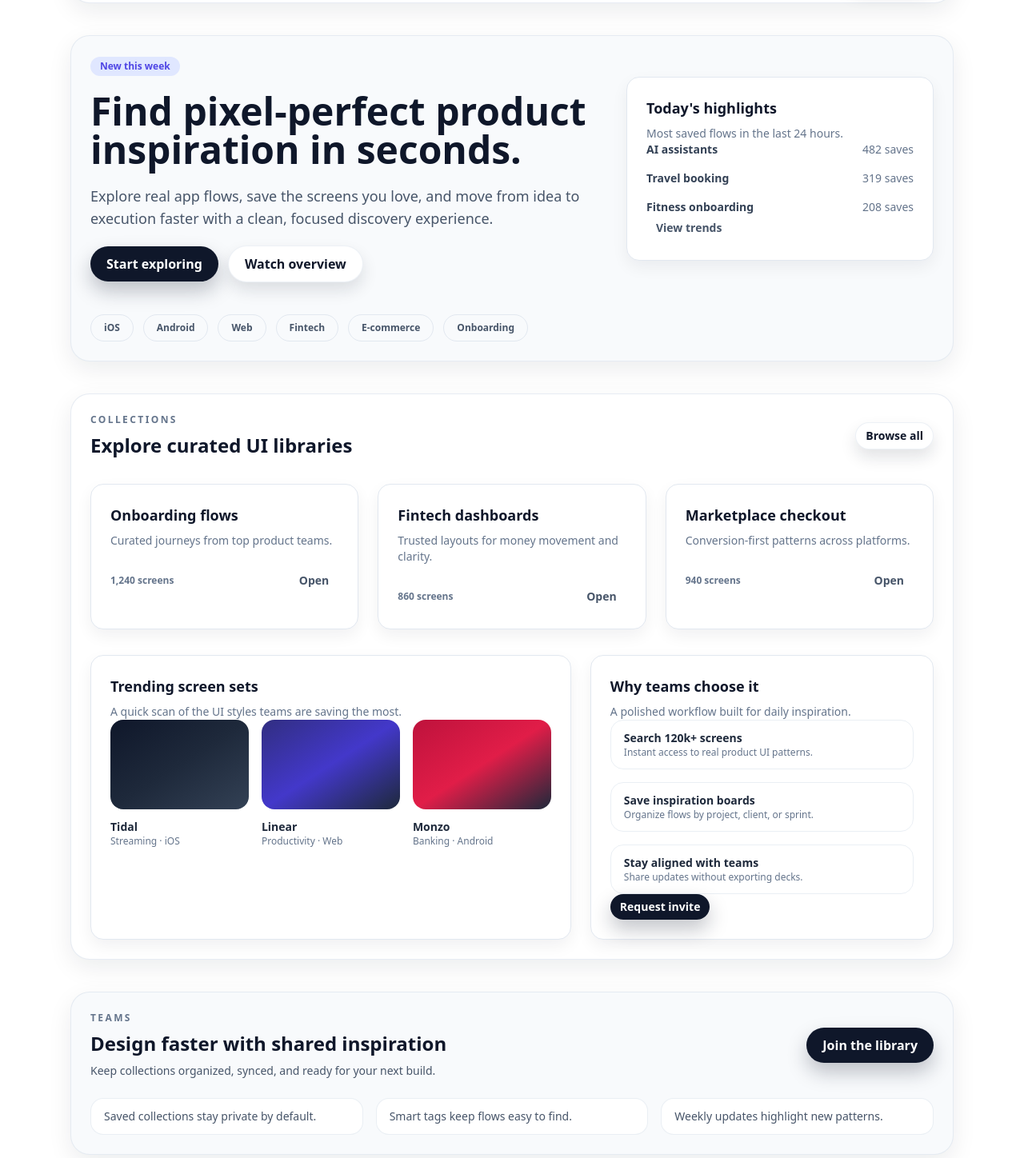
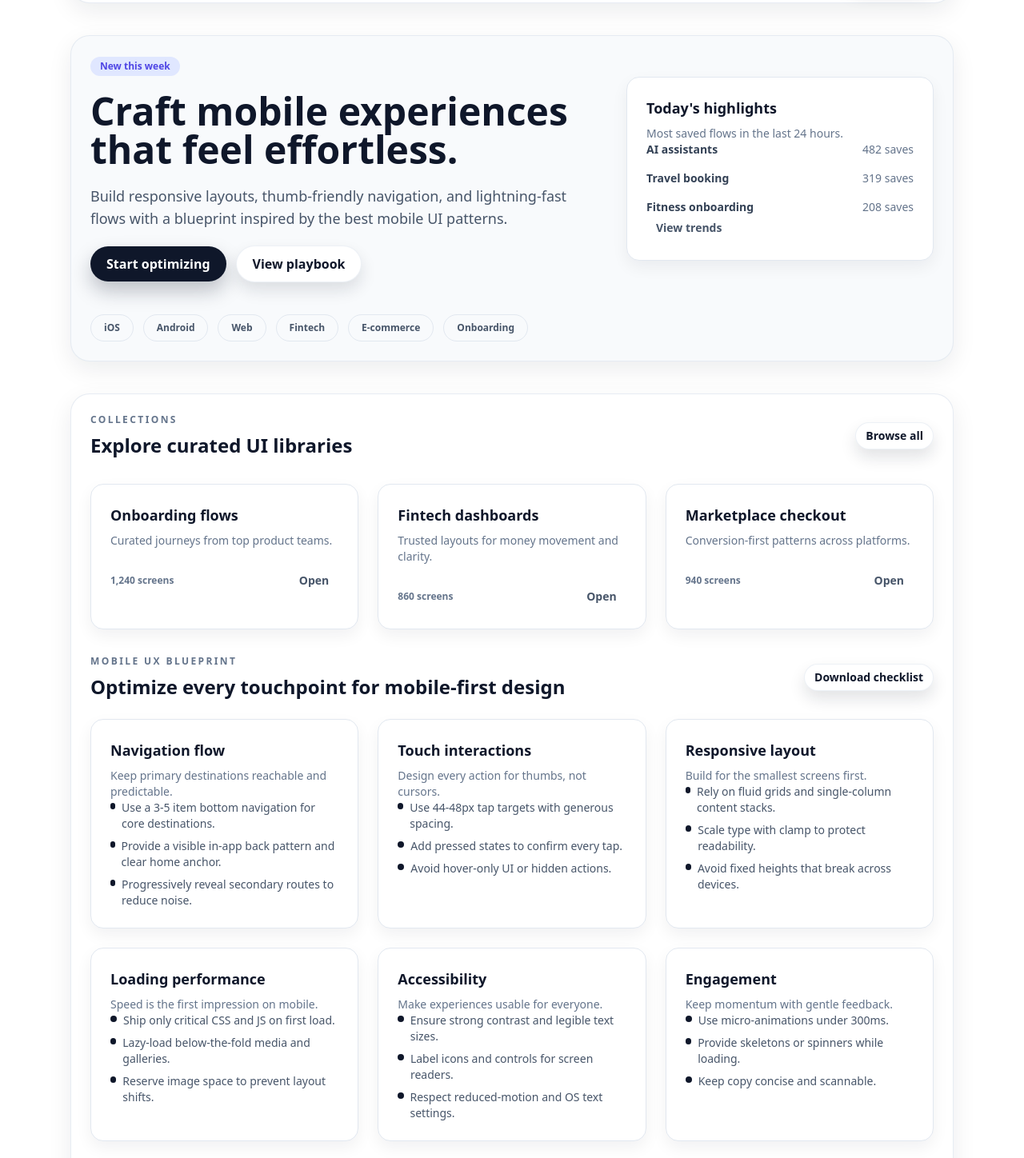
Before and after one commit to enotech-inc/iso-trapper, a Next.js app: page / in a window 1280 px wide. Shown: the part 122-1570 px from the top of the page at 80% size. Built offline with nearby package versions, Linux system fonts and the light colour scheme.

Commit message:
Add mobile UX blueprint section

```diff
--- a/pages/index.tsx
+++ b/pages/index.tsx
@@ -65,6 +65,63 @@ const Home: NextPage = () => {
     },
   ];
 
+  const mobileGuidelines = [
+    {
+      title: "Navigation flow",
+      description: "Keep primary destinations reachable and predictable.",
+      points: [
+        "Use a 3-5 item bottom navigation for core destinations.",
+        "Provide a visible in-app back pattern and clear home anchor.",
+        "Progressively reveal secondary routes to reduce noise.",
+      ],
+    },
+    {
+      title: "Touch interactions",
+      description: "Design every action for thumbs, not cursors.",
+      points: [
+        "Use 44-48px tap targets with generous spacing.",
+        "Add pressed states to confirm every tap.",
+        "Avoid hover-only UI or hidden actions.",
+      ],
+    },
+    {
+      title: "Responsive layout",
+      description: "Build for the smallest screens first.",
+      points: [
+        "Rely on fluid grids and single-column content stacks.",
+        "Scale type with clamp to protect readability.",
+        "Avoid fixed heights that break across devices.",
+      ],
+    },
+    {
+      title: "Loading performance",
+      description: "Speed is the first impression on mobile.",
+      points: [
+        "Ship only critical CSS and JS on first load.",
+        "Lazy-load below-the-fold media and galleries.",
+        "Reserve image space to prevent layout shifts.",
+      ],
+    },
+    {
+      title: "Accessibility",
+      description: "Make experiences usable for everyone.",
+      points: [
+        "Ensure strong contrast and legible text sizes.",
+        "Label icons and controls for screen readers.",
+        "Respect reduced-motion and OS text settings.",
+      ],
+    },
+    {
+      title: "Engagement",
+      description: "Keep momentum with gentle feedback.",
+      points: [
+        "Use micro-animations under 300ms.",
+        "Provide skeletons or spinners while loading.",
+        "Keep copy concise and scannable.",
+      ],
+    },
+  ];
+
   return (
     <>
       <Head>
@@ -122,17 +179,17 @@ const Home: NextPage = () => {
               <div className="max-w-2xl space-y-5">
                 <Badge tone="accent">New this week</Badge>
                 <h1 className="text-4xl font-semibold leading-tight text-slate-900 md:text-5xl">
-                  Find pixel-perfect product inspiration in seconds.
+                  Craft mobile experiences that feel effortless.
                 </h1>
                 <p className="text-base text-slate-600 md:text-lg">
-                  Explore real app flows, save the screens you love, and move
-                  from idea to execution faster with a clean, focused discovery
-                  experience.
+                  Build responsive layouts, thumb-friendly navigation, and
+                  lightning-fast flows with a blueprint inspired by the best
+                  mobile UI patterns.
                 </p>
                 <div className="flex flex-wrap items-center gap-3">
-                  <Button size="lg">Start exploring</Button>
+                  <Button size="lg">Start optimizing</Button>
                   <Button variant="secondary" size="lg">
-                    Watch overview
+                    View playbook
                   </Button>
                 </div>
               </div>
@@ -229,6 +286,42 @@ const Home: NextPage = () => {
                   </CardFooter>
                 </Card>
               ))}
+            </div>
+
+            <div className="space-y-6">
+              <div className="flex flex-wrap items-center justify-between gap-4">
+                <div>
+                  <p className="text-xs font-semibold uppercase tracking-[0.2em] text-slate-500">
+                    Mobile UX blueprint
+                  </p>
+                  <h2 className="mt-2 text-2xl font-semibold text-slate-900">
+                    Optimize every touchpoint for mobile-first design
+                  </h2>
+                </div>
+                <Button variant="secondary" size="sm">
+                  Download checklist
+                </Button>
+              </div>
+              <div className="grid gap-6 md:grid-cols-2 lg:grid-cols-3">
+                {mobileGuidelines.map((guide) => (
+                  <Card key={guide.title} className="p-6">
+                    <CardHeader>
+                      <CardTitle>{guide.title}</CardTitle>
+                      <CardDescription>{guide.description}</CardDescription>
+                    </CardHeader>
+                    <CardContent className="space-y-3">
+                      <ul className="space-y-2 text-sm text-slate-600">
+                        {guide.points.map((point) => (
+                          <li key={point} className="flex gap-2">
+                            <span className="mt-1 h-2 w-2 rounded-full bg-slate-900" />
+                            <span>{point}</span>
+                          </li>
+                        ))}
+                      </ul>
+                    </CardContent>
+                  </Card>
+                ))}
+              </div>
             </div>
 
             <div className="grid gap-6 lg:grid-cols-[1.4fr_1fr]">
```
